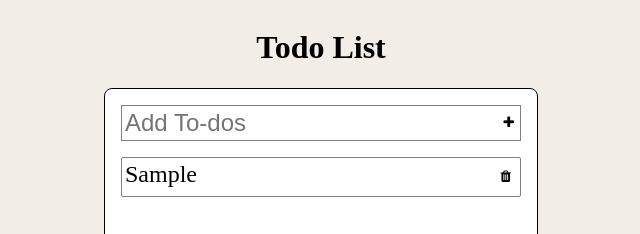
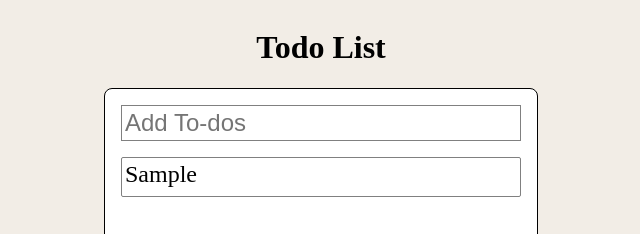
Before and after one commit to swastika0015/Turso-Nextjs-Todo-List, a Next.js app: page / in a window 1280 px wide. Both pictures are taken after typing "Sample" into the empty fields and a click on the button 827 px from the left and 122 px from the top of the page. Shown: the top 234 px of the page, without its empty margins (319-959 px from the left). Built offline with nearby package versions, Linux system fonts and the light colour scheme.

Commit message:
css bug fixes

```diff
--- a/package.json
+++ b/package.json
@@ -12,8 +12,8 @@
     "@next/font": "13.1.6",
     "eslint": "8.34.0",
     "eslint-config-next": "13.1.6",
-    "next": "13.1.6",
-    "react": "18.2.0",
-    "react-dom": "18.2.0"
+    "next": "^13.1.6",
+    "react": "^18.2.0",
+    "react-dom": "^18.2.0"
   }
 }
--- a/src/pages/index.js
+++ b/src/pages/index.js
@@ -42,14 +42,14 @@ export default function Home() {
         <title>Create Next App</title>
         <meta name="description" content="Generated by create next app" />
         <meta name="viewport" content="width=device-width, initial-scale=1" />
-        <link rel="stylesheet" href="https://cdnjs.cloudflare.com/ajax/libs/font-awesome/4.7.0/css/font-awesome.min.css"></link>
+        <script src="https://kit.fontawesome.com/e986a2e970.js" crossorigin="anonymous"></script>
       </Head>
       <main className={styles.main}>
         <h1 className={styles.heading}>Todo List</h1>
         <div className={styles.todolist}>
           <form className={styles.flexRow}>
             <input className={styles.inputTodo} type="text" placeholder='Add To-dos' value={userInput} onChange={handleChange}/>
-            <button className={styles.btn} onClick={handleSubmit}><i class="fa fa-plus"></i></button>
+            <button className={styles.btn} onClick={handleSubmit}><i class="fa-solid fa-square-plus fa-2x"></i></button>
           </form>
 
           <ul className={styles.inputList}>
@@ -59,7 +59,7 @@ export default function Home() {
                 return <li className={styles.flexRow} key={idx}> {todo}<button className={styles.btn} onClick={(e) => {
                   e.preventDefault()
                   handleDelete(todo)
-                }}><i class="fa fa-trash"></i></button></li>
+                }}><i class="fa-solid fa-trash-can fa-2x"></i></button></li>
               })
               : ""
             }
```
Also changed, not shown: 1 other file (tests, documents, lock files or other folders).
